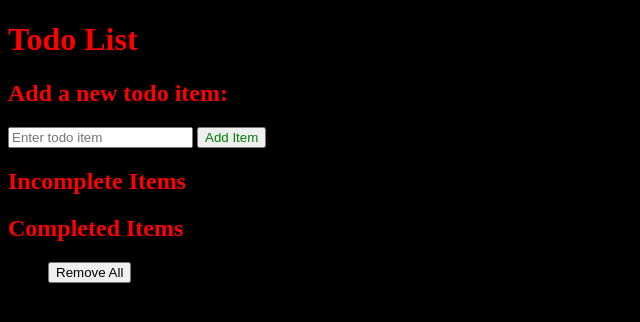
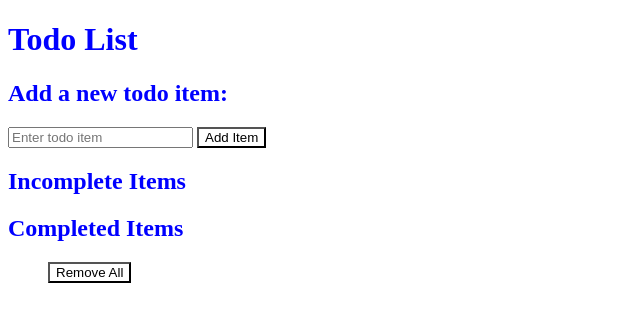
Before and after one commit to Killmongers/todo-list, a Flask app: page / in a window 1280 px wide. Shown: the top 322 px of the page, without its empty margins (0-640 px from the left). Run offline with Flask 3, Linux system fonts and the light colour scheme; data that the repository does not hold is empty.

Commit message:
modfied html

```diff
--- a/templates/index.html
+++ b/templates/index.html
@@ -6,13 +6,14 @@
     <title>Todo App</title>
     <style>
         body {
-            background: black;
-            color: red;
+
+            color: blue;
             margin-top: 5px;
         }
 
         .button {
-            color: green;
+            color: black;
+			background-color: #fff;
         }
 
         .mark {
@@ -35,14 +36,14 @@
             {% for todo in incomplete %}
             <li style="font-size: 30pt" class='mark'>{{ todo.text }}
 				<form action="{{ url_for('complete', id=todo._id) }}" method="GET" style="display: inline;">
-        <button type="submit">Mark As Complete</button>
-    </form></li>
+					<input type="submit" value="Mark as complete" class="button"></form>
+    </li>
             {% endfor %}
         </ul>
         <h2>Completed Items</h2>
         <ul>
 			<form action="{{ url_for('remove') }}" method="POST" style="display: inline;">
-				<button type="submit">Remove All</button>
+				<input type="submit" value="Remove All" class="button"></form>
             {% for todo in complete %}
             <li style="font-size: 30pt">{{ todo.text }}
 				</li>
```
